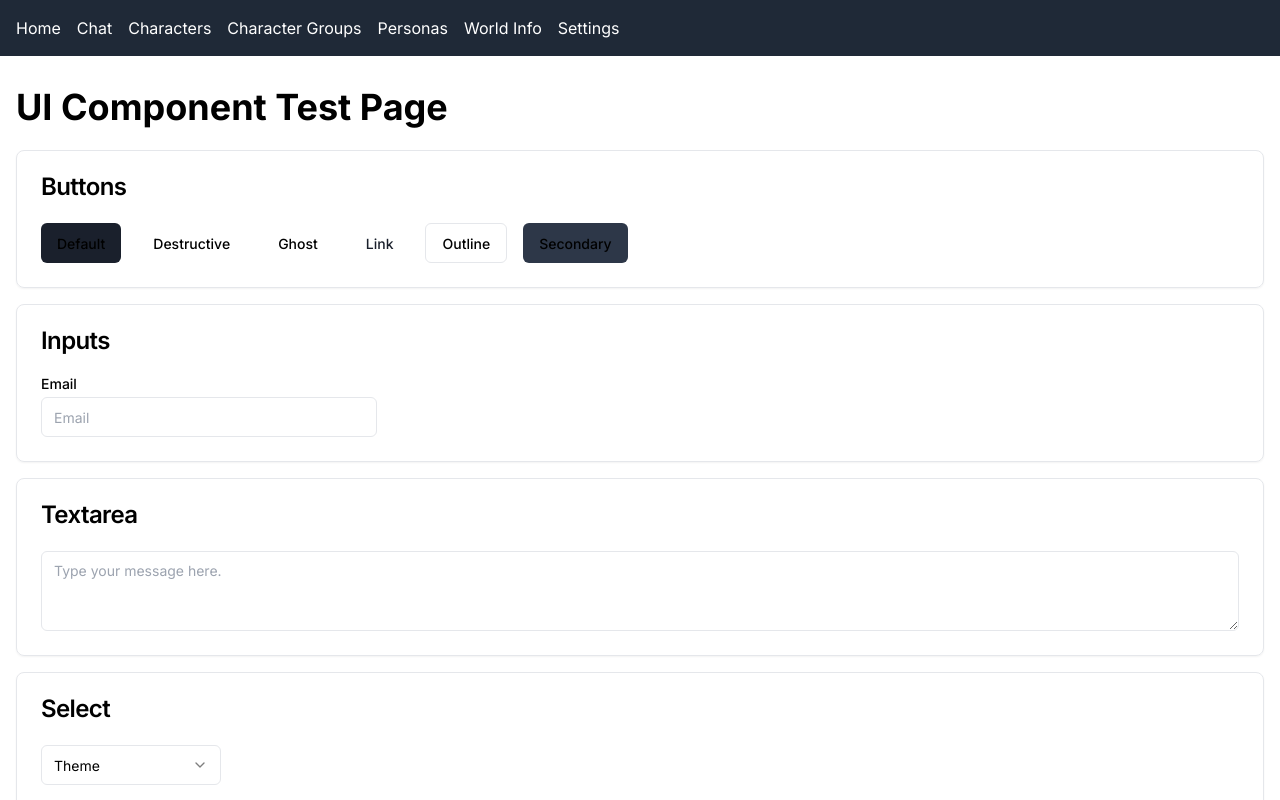
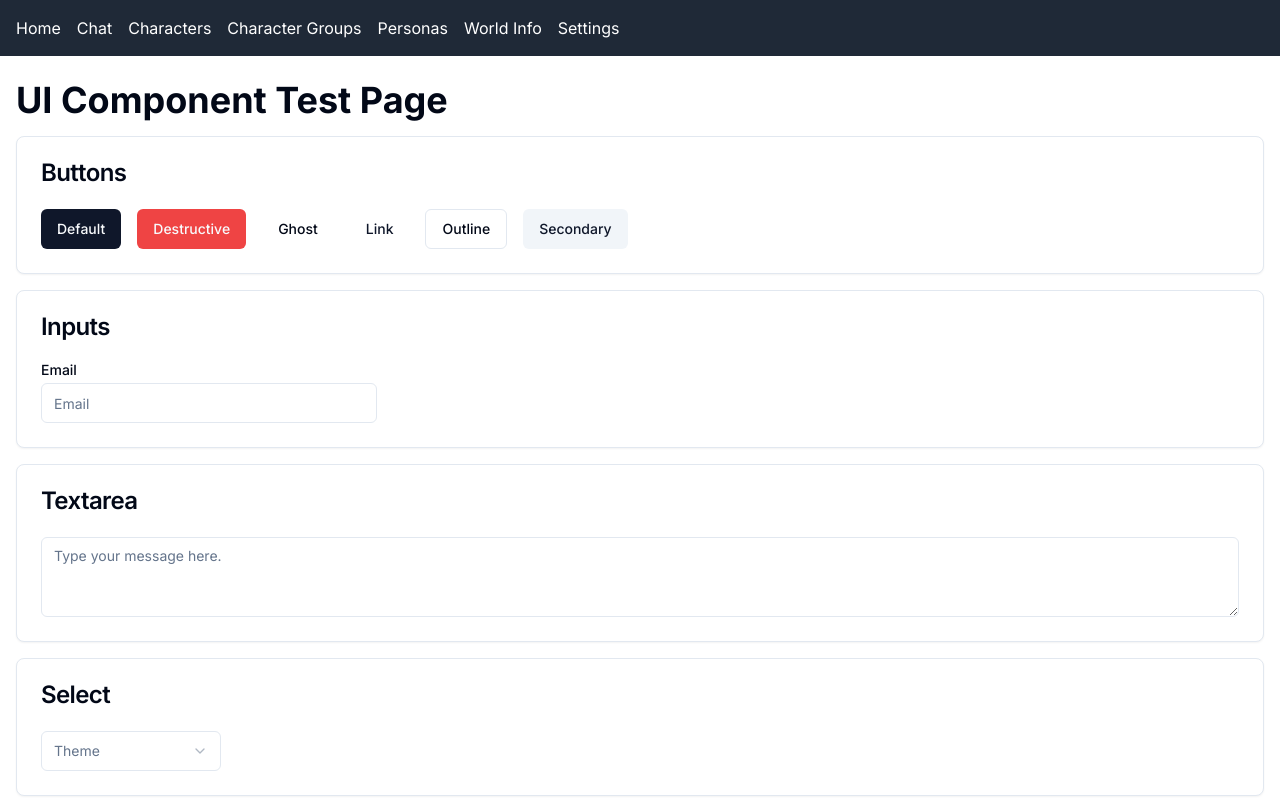
Before and after one commit to adunato/parley, a Next.js app: page /test in a window 1280 px wide. Shown: the top 800 px of the page. Built offline with nearby package versions, Linux system fonts and the light colour scheme.

Commit message:
feat: add procedural character generator dialog, including new dialog component and global styling

```diff
--- a/src/app/globals.css
+++ b/src/app/globals.css
@@ -1,3 +1,76 @@
 @tailwind base;
 @tailwind components;
 @tailwind utilities;
+
+@layer base {
+  :root {
+    --background: 0 0% 100%;
+    --foreground: 222.2 84% 4.9%;
+
+    --card: 0 0% 100%;
+    --card-foreground: 222.2 84% 4.9%;
+
+    --popover: 0 0% 100%;
+    --popover-foreground: 222.2 84% 4.9%;
+
+    --primary: 222.2 47.4% 11.2%;
+    --primary-foreground: 210 40% 98%;
+
+    --secondary: 210 40% 96.1%;
+    --secondary-foreground: 222.2 47.4% 11.2%;
+
+    --muted: 210 40% 96.1%;
+    --muted-foreground: 215.4 16.3% 46.9%;
+
+    --accent: 210 40% 96.1%;
+    --accent-foreground: 222.2 47.4% 11.2%;
+
+    --destructive: 0 84.2% 60.2%;
+    --destructive-foreground: 210 40% 98%;
+
+    --border: 214.3 31.8% 91.4%;
+    --input: 214.3 31.8% 91.4%;
+    --ring: 222.2 84% 4.9%;
+
+    --radius: 0.5rem;
+  }
+
+  .dark {
+    --background: 222.2 84% 4.9%;
+    --foreground: 210 40% 98%;
+
+    --card: 222.2 84% 4.9%;
+    --card-foreground: 210 40% 98%;
+
+    --popover: 222.2 84% 4.9%;
+    --popover-foreground: 210 40% 98%;
+
+    --primary: 210 40% 98%;
+    --primary-foreground: 222.2 47.4% 11.2%;
+
+    --secondary: 217.2 32.6% 17.5%;
+    --secondary-foreground: 210 40% 98%;
+
+    --muted: 217.2 32.6% 17.5%;
+    --muted-foreground: 215 20.2% 65.1%;
+
+    --accent: 217.2 32.6% 17.5%;
+    --accent-foreground: 210 40% 98%;
+
+    --destructive: 0 62.8% 30.6%;
+    --destructive-foreground: 210 40% 98%;
+
+    --border: 217.2 32.6% 17.5%;
+    --input: 217.2 32.6% 17.5%;
+    --ring: 212.7 26.8% 83.9%;
+  }
+}
+
+@layer base {
+  * {
+    @apply border-border;
+  }
+  body {
+    @apply bg-background text-foreground;
+  }
+}
--- a/src/components/ui/dialog.tsx
+++ b/src/components/ui/dialog.tsx
@@ -36,7 +36,7 @@ const DialogContent = React.forwardRef<
     <DialogPrimitive.Content
       ref={ref}
       className={cn(
-        "fixed left-[50%] top-[50%] z-50 grid w-full max-w-lg translate-x-[-50%] translate-y-[-50%] gap-4 border bg-primary p-6 shadow-lg duration-200 data-[state=open]:animate-in data-[state=closed]:animate-out data-[state=closed]:fade-out-0 data-[state=open]:fade-in-0 data-[state=closed]:zoom-out-95 data-[state=open]:zoom-in-95 data-[state=closed]:slide-out-to-left-1/2 data-[state=closed]:slide-out-to-top-[48%] data-[state=open]:slide-in-from-left-1/2 data-[state=open]:slide-in-from-top-[48%] sm:rounded-lg",
+        "fixed left-[50%] top-[50%] z-50 grid w-full max-w-lg translate-x-[-50%] translate-y-[-50%] gap-4 border bg-background p-6 shadow-lg duration-200 data-[state=open]:animate-in data-[state=closed]:animate-out data-[state=closed]:fade-out-0 data-[state=open]:fade-in-0 data-[state=closed]:zoom-out-95 data-[state=open]:zoom-in-95 data-[state=closed]:slide-out-to-left-1/2 data-[state=closed]:slide-out-to-top-[48%] data-[state=open]:slide-in-from-left-1/2 data-[state=open]:slide-in-from-top-[48%] sm:rounded-lg",
         className
       )}
       {...props}
--- a/tailwind.config.js
+++ b/tailwind.config.js
@@ -9,7 +9,54 @@ module.exports = {
     "./src/**/*.{js,ts,jsx,tsx,mdx}",
   ],
   theme: {
+    container: {
+      center: true,
+      padding: "2rem",
+      screens: {
+        "2xl": "1400px",
+      },
+    },
     extend: {
+      colors: {
+        border: "hsl(var(--border))",
+        input: "hsl(var(--input))",
+        ring: "hsl(var(--ring))",
+        background: "hsl(var(--background))",
+        foreground: "hsl(var(--foreground))",
+        primary: {
+          DEFAULT: "hsl(var(--primary))",
+          foreground: "hsl(var(--primary-foreground))",
+        },
+        secondary: {
+          DEFAULT: "hsl(var(--secondary))",
+          foreground: "hsl(var(--secondary-foreground))",
+        },
+        destructive: {
+          DEFAULT: "hsl(var(--destructive))",
+          foreground: "hsl(var(--destructive-foreground))",
+        },
+        muted: {
+          DEFAULT: "hsl(var(--muted))",
+          foreground: "hsl(var(--muted-foreground))",
+        },
+        accent: {
+          DEFAULT: "hsl(var(--accent))",
+          foreground: "hsl(var(--accent-foreground))",
+        },
+        popover: {
+          DEFAULT: "hsl(var(--popover))",
+          foreground: "hsl(var(--popover-foreground))",
+        },
+        card: {
+          DEFAULT: "hsl(var(--card))",
+          foreground: "hsl(var(--card-foreground))",
+        },
+      },
+      borderRadius: {
+        lg: "var(--radius)",
+        md: "calc(var(--radius) - 2px)",
+        sm: "calc(var(--radius) - 4px)",
+      },
       keyframes: {
         "accordion-down": {
           from: { height: "0" },
@@ -24,25 +71,6 @@ module.exports = {
         "accordion-down": "accordion-down 0.2s ease-out",
         "accordion-up": "accordion-up 0.2s ease-out",
       },
-      colors: {
-        primary: '#1a202c', // Dark background
-        secondary: '#2d3748', // Slightly lighter background for elements
-        accent: '#63b3ed', // A vibrant blue for highlights/buttons
-        text: '#e2e8f0', // Light text color
-        subtle: '#a0aec0', // Subtler text/borders
-      },
-      fontSize: {
-        'xs': '.75rem',
-        'sm': '.875rem',
-        'base': '1rem',
-        'lg': '1.125rem',
-        'xl': '1.25rem',
-        '2xl': '1.5rem',
-        '3xl': '1.875rem',
-        '4xl': '2.25rem',
-        '5xl': '3rem',
-        '6xl': '4rem',
-      },
     },
   },
   plugins: [require("tailwindcss-animate")],
```
Also changed, not shown: src/components/character/procedural-generator-dialog.tsx (+21 -21 lines).
